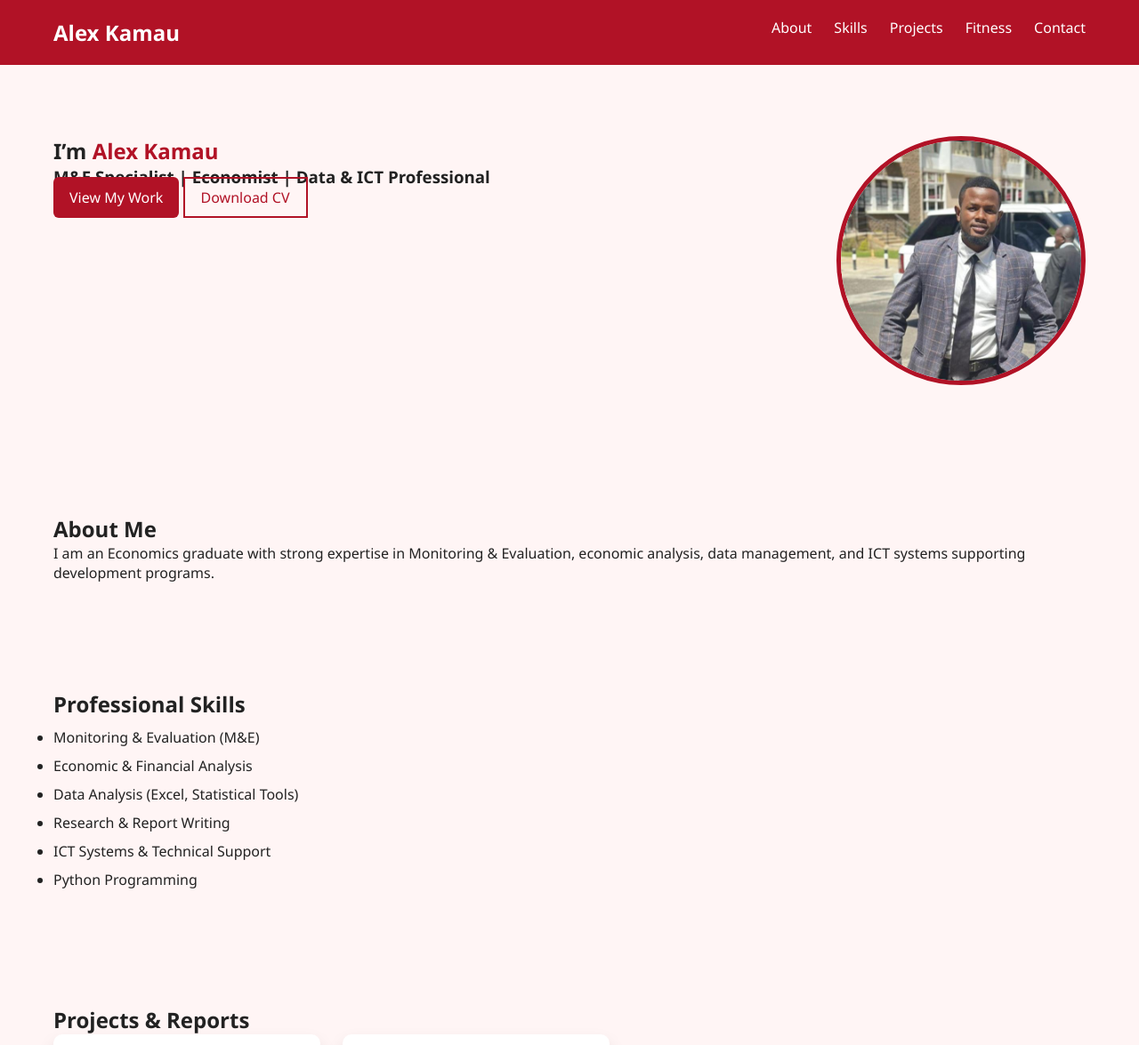
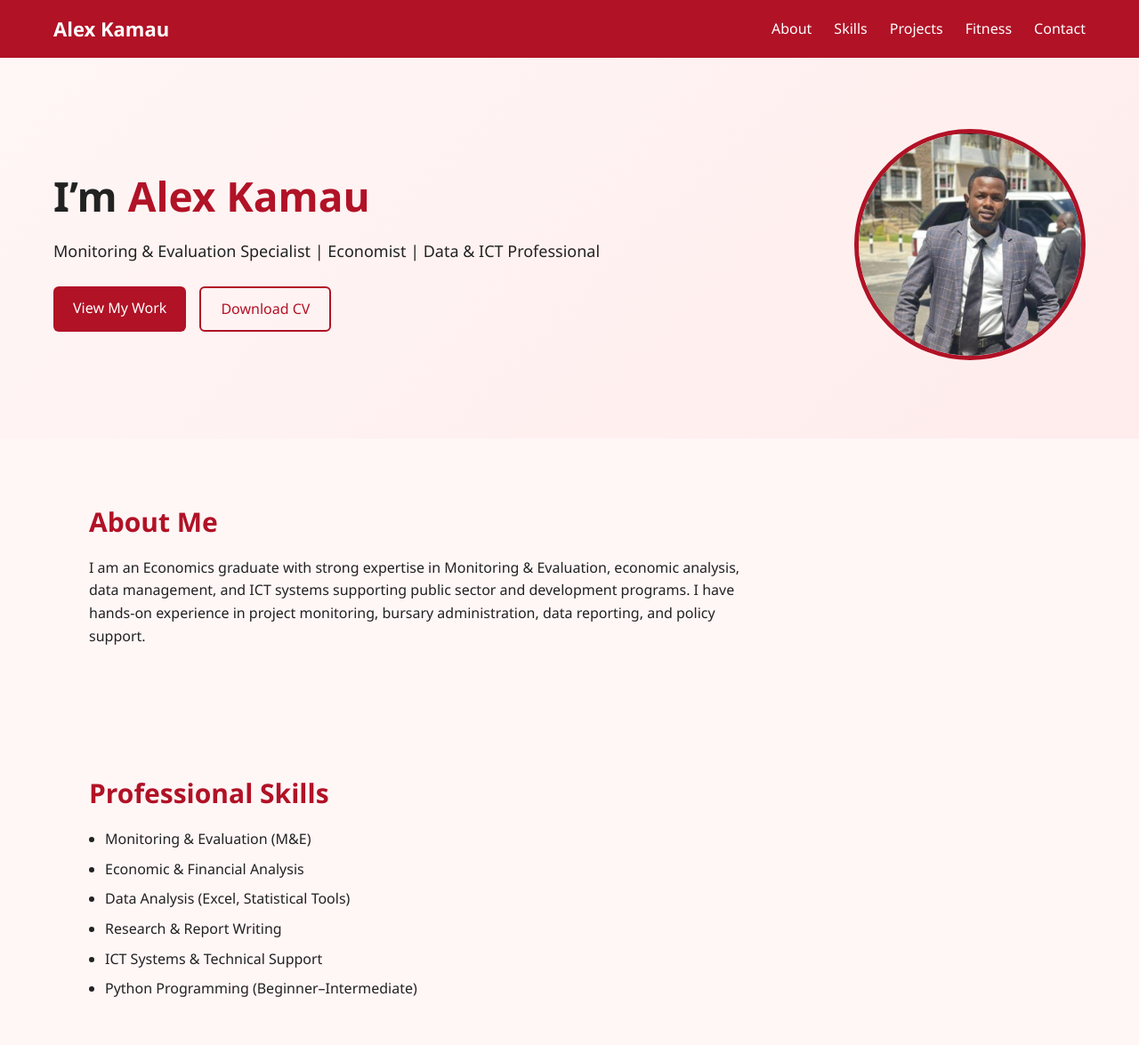
Before and after one commit to kamaualex013-del/alex-portfolio, a Python web app: template templates/index.html in a window 1280 px wide. Shown: the top 1175 px of the page at 89% size. Run offline with Jinja, Linux system fonts and the light colour scheme; the template is opened without the code that fills it, so the values that code supplies are empty.

Commit message:
Add files via upload

```diff
--- a/static/css/style.css
+++ b/static/css/style.css
@@ -1,101 +1,195 @@
+/* =========================
+   GLOBAL SETTINGS
+========================= */
 * {
     margin: 0;
     padding: 0;
     box-sizing: border-box;
-    font-family: "Segoe UI", sans-serif;
+}
+
+html {
+    scroll-behavior: smooth;
 }
 
 body {
-    background: #fff5f5;
+    font-family: "Segoe UI", Tahoma, sans-serif;
+    background-color: #fff6f6;
     color: #222;
+    line-height: 1.6;
 }
 
-/* NAVBAR */
-nav {
-    background: #b11226;
-    color: white;
+/* =========================
+   NAVBAR
+========================= */
+.navbar {
+    position: sticky;
+    top: 0;
+    z-index: 1000;
+    background-color: #b11226;
+    padding: 15px 60px;
+}
+
+.nav-container {
     display: flex;
     justify-content: space-between;
-    padding: 20px 60px;
+    align-items: center;
 }
 
-nav ul {
-    list-style: none;
-    display: flex;
-}
-
-nav ul li {
-    margin-left: 25px;
-}
-
-nav ul li a {
+.nav-logo {
+    font-size: 22px;
+    font-weight: bold;
     color: white;
     text-decoration: none;
 }
 
-/* HERO */
-.hero {
+.nav-menu {
+    list-style: none;
+    display: flex;
+    gap: 25px;
+}
+
+.nav-link {
+    color: white;
+    font-weight: 500;
+    text-decoration: none;
+    transition: opacity 0.3s ease;
+}
+
+.nav-link:hover {
+    opacity: 0.8;
+}
+
+/* =========================
+   HERO SECTION
+========================= */
+.hero-section {
+    padding: 80px 60px;
+    background: linear-gradient(135deg, #fff6f6, #ffecec);
+}
+
+.hero-content {
+    max-width: 1200px;
+    margin: auto;
     display: flex;
     justify-content: space-between;
-    padding: 80px 60px;
+    align-items: center;
+    gap: 50px;
 }
 
-.hero-text h1 span {
+.hero-text h1 {
+    font-size: 46px;
+    margin-bottom: 10px;
+}
+
+.highlight {
     color: #b11226;
 }
 
+.hero-text p {
+    font-size: 18px;
+    margin-bottom: 25px;
+}
+
+/* =========================
+   BUTTONS
+========================= */
+.buttons {
+    display: flex;
+    gap: 15px;
+}
+
+.btn {
+    background-color: #b11226;
+    color: white;
+    padding: 12px 22px;
+    border-radius: 6px;
+    text-decoration: none;
+    font-weight: 500;
+    transition: background 0.3s ease;
+}
+
+.btn:hover {
+    background-color: #8e0f1f;
+}
+
+.btn-outline {
+    border: 2px solid #b11226;
+    padding: 11px 22px;
+    border-radius: 6px;
+    color: #b11226;
+    text-decoration: none;
+    font-weight: 500;
+    transition: background 0.3s ease, color 0.3s ease;
+}
+
+.btn-outline:hover {
+    background-color: #b11226;
+    color: white;
+}
+
+/* =========================
+   HERO IMAGE
+========================= */
 .hero-image img {
-    width: 280px;
+    width: 260px;
     border-radius: 50%;
     border: 5px solid #b11226;
 }
 
-/* BUTTONS */
-.btn {
-    background: #b11226;
-    color: white;
-    padding: 12px 18px;
-    border-radius: 6px;
-    text-decoration: none;
+/* =========================
+   SECTIONS
+========================= */
+.section {
+    padding: 70px 60px;
+    max-width: 1200px;
+    margin: auto;
 }
 
-.btn:hover {
-    background: #8e0f1f;
+.section-title {
+    font-size: 30px;
+    color: #b11226;
+    margin-bottom: 15px;
 }
 
-.btn-outline {
-    border: 2px solid #b11226;
-    padding: 10px 18px;
-    text-decoration: none;
-    color: #b11226;
+.section-text {
+    max-width: 750px;
+    font-size: 16px;
 }
 
-/* SECTIONS */
-section {
-    padding: 60px;
+/* =========================
+   SKILLS
+========================= */
+.skills-list {
+    margin-top: 15px;
+    padding-left: 18px;
 }
 
 .skills-list li {
-    margin: 10px 0;
+    margin-bottom: 8px;
 }
 
-/* PROJECTS */
+/* =========================
+   PROJECTS & FITNESS
+========================= */
 .projects-grid {
     display: flex;
-    gap: 25px;
+    flex-wrap: wrap;
+    gap: 30px;
+    margin-top: 25px;
 }
 
 .project-card {
-    background: white;
+    background-color: white;
+    width: 280px;
     padding: 15px;
-    border-radius: 10px;
-    width: 300px;
-    box-shadow: 0 10px 20px rgba(0,0,0,0.1);
-    transition: transform 0.3s;
+    border-radius: 12px;
+    box-shadow: 0 8px 18px rgba(0, 0, 0, 0.1);
+    transition: transform 0.3s ease, box-shadow 0.3s ease;
 }
 
 .project-card:hover {
     transform: translateY(-8px);
+    box-shadow: 0 12px 22px rgba(0, 0, 0, 0.15);
 }
 
 .project-card img {
--- a/templates/index.html
+++ b/templates/index.html
@@ -2,106 +2,151 @@
 <html lang="en">
 <head>
     <meta charset="UTF-8">
+    <meta name="viewport" content="width=device-width, initial-scale=1.0">
     <title>Alex Kamau | Professional Portfolio</title>
+
+    <!-- CSS -->
     <link rel="stylesheet" href="{{ url_for('static', filename='css/style.css') }}">
 </head>
 <body>
 
-<nav>
-    <h2>Alex Kamau</h2>
-    <ul>
-        <li><a href="#about">About</a></li>
-        <li><a href="#skills">Skills</a></li>
-        <li><a href="#projects">Projects</a></li>
-        <li><a href="#fitness">Fitness</a></li>
-        <li><a href="#contact">Contact</a></li>
+<!-- ================= NAVBAR ================= -->
+<nav class="navbar">
+    <div class="nav-container">
+        <a href="#hero" class="nav-logo">Alex Kamau</a>
+        <ul class="nav-menu">
+            <li><a href="#about" class="nav-link">About</a></li>
+            <li><a href="#skills" class="nav-link">Skills</a></li>
+            <li><a href="#projects" class="nav-link">Projects</a></li>
+            <li><a href="#fitness" class="nav-link">Fitness</a></li>
+            <li><a href="#contact" class="nav-link">Contact</a></li>
         </ul>
+    </div>
 </nav>
 
-<section class="hero">
+<!-- ================= HERO ================= -->
+<section id="hero" class="hero-section">
+    <div class="hero-content">
+
         <div class="hero-text">
-        <h1>I’m <span>Alex Kamau</span></h1>
-        <h3>M&E Specialist | Economist | Data & ICT Professional</h3>
+            <h1>I’m <span class="highlight">Alex Kamau</span></h1>
+            <p>
+                Monitoring & Evaluation Specialist | Economist | Data & ICT Professional
+            </p>
 
             <div class="buttons">
-            <a class="btn" href="#projects">View My Work</a>
-            <a class="btn-outline"
-               href="{{ url_for('static', filename='Alex_Kamau_CV.pdf') }}"
-               download>
+                <a href="#projects" class="btn">View My Work</a>
+                <a href="{{ url_for('static', filename='Alex_Kamau_CV.pdf') }}"
+                   class="btn-outline" download>
                     Download CV
                 </a>
             </div>
         </div>
 
         <div class="hero-image">
-        <img src="{{ url_for('static', filename='images/profile.jpg') }}">
+            <img src="{{ url_for('static', filename='images/profile.jpg') }}"
+                 alt="Alex Kamau Profile Photo">
+        </div>
+
     </div>
 </section>
 
-<section id="about">
-    <h2>About Me</h2>
-    <p>
+<!-- ================= ABOUT ================= -->
+<section id="about" class="section">
+    <h2 class="section-title">About Me</h2>
+    <p class="section-text">
         I am an Economics graduate with strong expertise in Monitoring & Evaluation,
-        economic analysis, data management, and ICT systems supporting development programs.
+        economic analysis, data management, and ICT systems supporting public sector
+        and development programs. I have hands-on experience in project monitoring,
+        bursary administration, data reporting, and policy support.
     </p>
 </section>
 
-<section id="skills">
-    <h2>Professional Skills</h2>
+<!-- ================= SKILLS ================= -->
+<section id="skills" class="section">
+    <h2 class="section-title">Professional Skills</h2>
     <ul class="skills-list">
         <li>Monitoring & Evaluation (M&E)</li>
         <li>Economic & Financial Analysis</li>
         <li>Data Analysis (Excel, Statistical Tools)</li>
         <li>Research & Report Writing</li>
         <li>ICT Systems & Technical Support</li>
-        <li>Python Programming</li>
+        <li>Python Programming (Beginner–Intermediate)</li>
     </ul>
 </section>
 
-<section id="projects">
-    <h2>Projects & Reports</h2>
+<!-- ================= PROJECTS ================= -->
+<section id="projects" class="section">
+    <h2 class="section-title">Projects & Reports</h2>
+
+    <div class="projects-grid">
+
+        <div class="project-card">
+            <img src="{{ url_for('static', filename='images/project1.jpg') }}"
+                 alt="Budget Analysis Project">
+            <h3>Budget Analysis (Excel)</h3>
+            <p>
+                Analysis of public financial data to support planning and decision-making.
+            </p>
+            <a href="{{ url_for('static', filename='projects/Budget_Analysis.xlsx') }}"
+               class="btn" download>
+                Download Excel
+            </a>
+        </div>
+
+        <div class="project-card">
+            <img src="{{ url_for('static', filename='images/project2.jpg') }}"
+                 alt="Monitoring and Evaluation Report">
+            <h3>M&E Report (Word)</h3>
+            <p>
+                Monitoring and evaluation report for constituency development projects.
+            </p>
+            <a href="{{ url_for('static', filename='projects/M_E_Report.docx') }}"
+               class="btn" download>
+                Download Report
+            </a>
+        </div>
+
+    </div>
+</section>
+
+<!-- ================= FITNESS ================= -->
+<section id="fitness" class="section">
+    <h2 class="section-title">Fitness Trainer</h2>
+    <p class="section-text">
+        Certified fitness trainer offering personalised training programs focused on
+        strength, endurance, body transformation, and overall wellness.
+    </p>
 
     <div class="projects-grid">
         <div class="project-card">
-            <img src="{{ url_for('static', filename='images/project_excel.jpg') }}">
-            <h3>Budget Analysis (Excel)</h3>
-            <a class="btn"
-               href="{{ url_for('static', filename='projects/Budget_Analysis.xlsx') }}"
-               download>Download Excel</a>
-        </div>
-
-        <div class="project-card">
-            <img src="{{ url_for('static', filename='images/project_word.jpg') }}">
-            <h3>M&E Report (Word)</h3>
-            <a class="btn"
-               href="{{ url_for('static', filename='projects/M_E_Report.docx') }}"
-               download>Download Report</a>
+            <img src="{{ url_for('static', filename='images/me_training.jpg') }}"
+                 alt="Fitness Training Session">
+            <h3>Personal Training</h3>
+            <p>
+                One-on-one coaching, workout plans, and lifestyle guidance tailored
+                to individual goals.
+            </p>
         </div>
     </div>
 </section>
 
-<section id="fitness">
-    <h2>Fitness Trainer</h2>
+<!-- ================= CONTACT ================= -->
+<section id="contact" class="section">
+    <h2 class="section-title">Contact</h2>
+    <p>Email: <strong>your-email@example.com</strong></p>
     <p>
-        Certified fitness trainer helping clients achieve strength, endurance, and healthy lifestyles.
+        LinkedIn:
+        <a href="https://www.linkedin.com/in/alex-kamau-5109a8241/"
+           target="_blank">
+            View my LinkedIn Profile
+        </a>
     </p>
-
-    <div class="projects-grid">
-        <div class="project-card">
-            <img src="{{ url_for('static', filename='images/me_training.jpg') }}">
-            <h3>Personal Training</h3>
-            <p>One-on-one coaching, body transformation & wellness programs.</p>
-        </div>
-    </div>
 </section>
 
-<section id="contact">
-    <h2>Contact</h2>
-    <p>Email: <strong>alexkamau@email.com</strong></p>
-</section>
-
-<footer>
-    <p>© 2026 Alex Kamau | Professional Portfolio</p>
+<!-- ================= FOOTER ================= -->
+<footer class="footer">
+    <p>© 2026 Alex Kamau • All Rights Reserved</p>
 </footer>
 
 </body>
```
Also changed, not shown: other parts of static/css/style.css (+47 -4 lines), static/js/scroll.js (added, +9 -0 lines), static/images/Budget reading.jpg (added), static/images/economist.jpg (added), static/images/fitness1.jpg (added), static/images/fitness2.jpg (added). Lines whose indentation alone changed are shown as unchanged.
